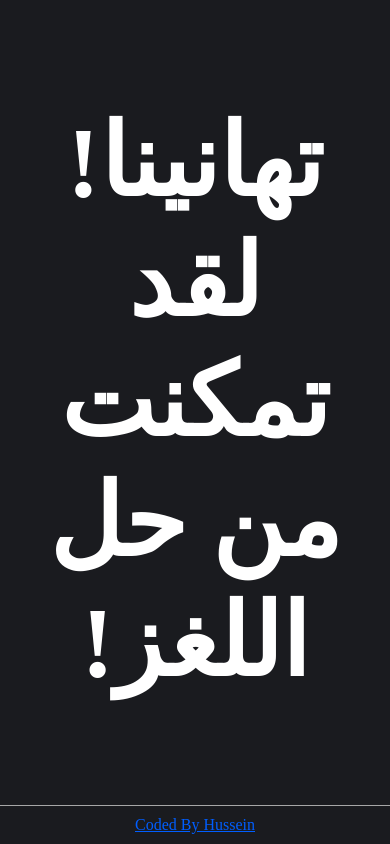
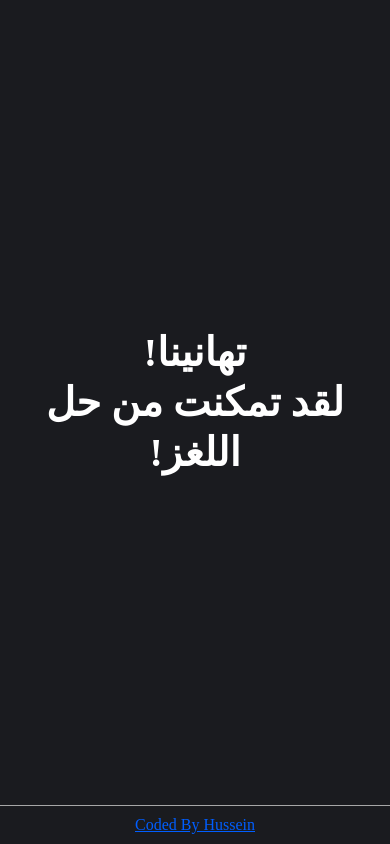
Before and after one commit to Husseinhajghazal/mystery, a plain HTML site: page index.html in a window 390 px wide. Drawn offline with Linux system fonts and the light colour scheme.

Commit message:
Update index.css

```diff
--- a/index.css
+++ b/index.css
@@ -29,3 +29,17 @@ a {
   padding: 10px 0;
   color: rgb(0, 94, 255);
 }
+
+@media screen and (max-width: 768px) {
+  h1 {
+    font-size: 50px;
+    line-height: 60px;
+  }
+}
+
+@media screen and (max-width: 480px) {
+  h1 {
+    font-size: 40px;
+    line-height: 50px;
+  }
+}
```
